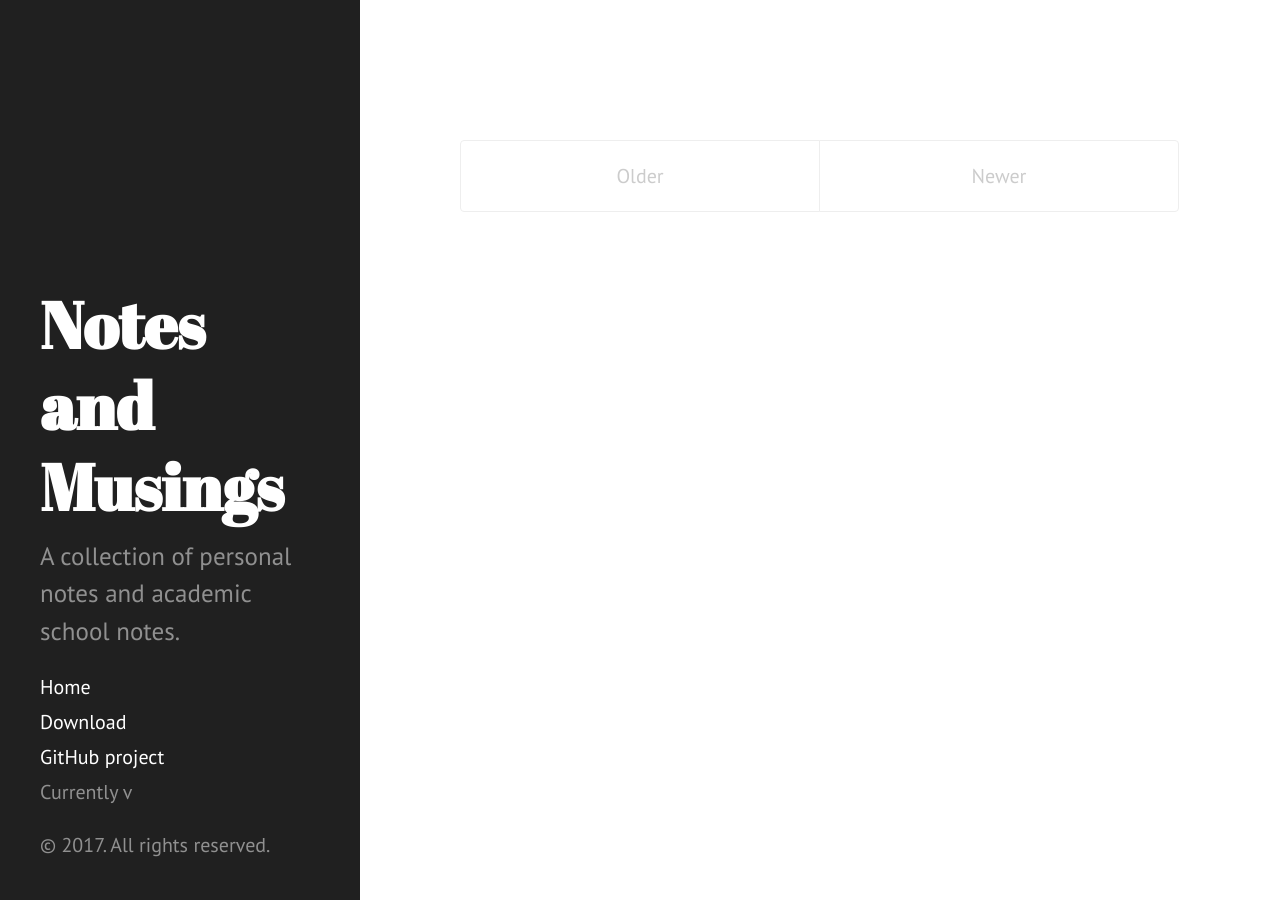
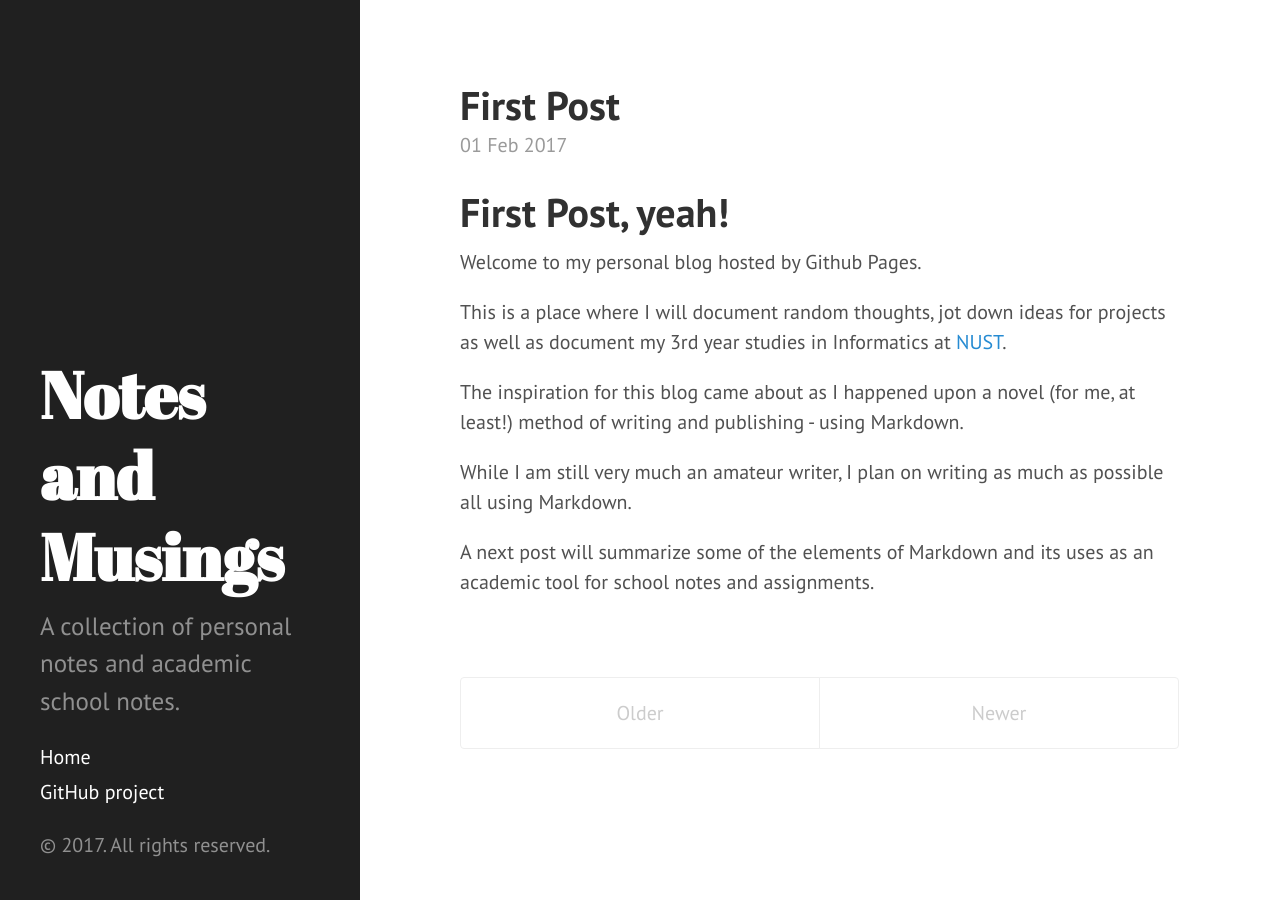
Before and after one commit to mostertg/mostertg.github.io, a Jekyll site: the page built from index.html, in a window 1280 px wide. Built offline with Jekyll 4.4.1, drawn with Linux system fonts in a browser that asks for light colours; Markdown is read by kramdown in place of the engine named in the settings; the list of posts is cut into pages by our own code.

Commit message:
add first post

```diff
--- a/_includes/sidebar.html
+++ b/_includes/sidebar.html
@@ -26,9 +26,9 @@
         {% endif %}
       {% endfor %}
 
-      <a class="sidebar-nav-item" href="{{ site.github.repo }}/archive/v{{ site.version }}.zip">Download</a>
+      <!-- <a class="sidebar-nav-item" href="{{ site.github.repo }}/archive/v{{ site.version }}.zip">Download</a> -->
       <a class="sidebar-nav-item" href="{{ site.github.repo }}">GitHub project</a>
-      <span class="sidebar-nav-item">Currently v{{ site.version }}</span>
+      <!-- <span class="sidebar-nav-item">Currently v{{ site.version }}</span> -->
     </nav>
 
     <p>&copy; {{ site.time | date: '%Y' }}. All rights reserved.</p>
--- /dev/null
+++ b/_posts/2017-02-01-first-post.md
@@ -0,0 +1,11 @@
+# First Post, yeah!
+
+Welcome to my personal blog hosted by Github Pages.
+
+This is a place where I will document random thoughts, jot down ideas for projects as well as document my 3rd year studies in Informatics at [NUST](http://www.nust.na/).
+
+The inspiration for this blog came about as I happened upon a novel (for me, at least!) method of writing and publishing - using Markdown.
+
+While I am still very much an amateur writer, I plan on writing as much as possible all using Markdown.
+
+A next post will summarize some of the elements of Markdown and its uses as an academic tool for school notes and assignments.
```
